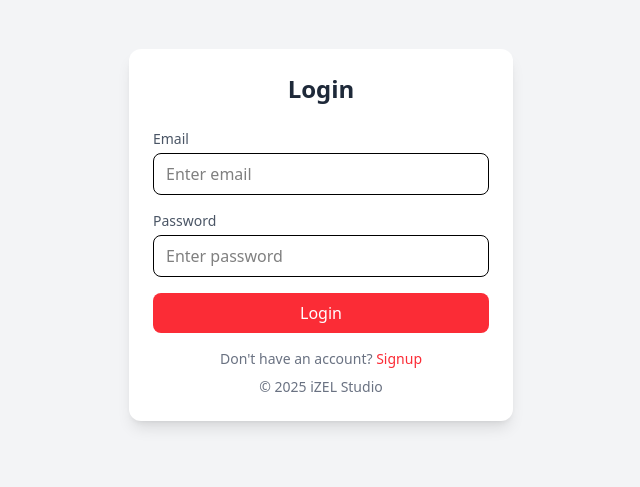
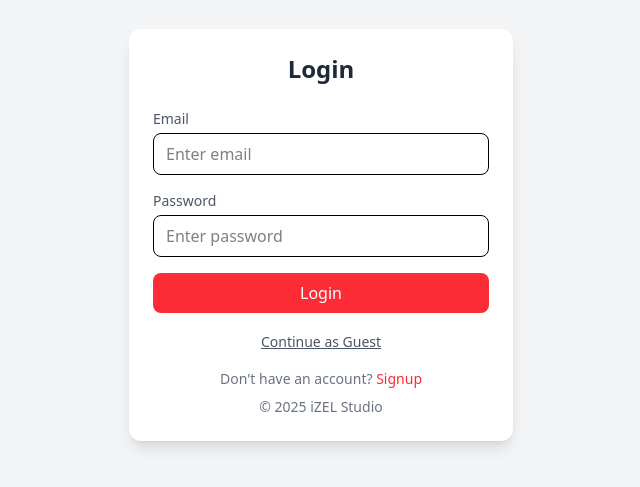
Before and after one commit to fayiz-123/iZEL-Frontend, a React (Vite) app: page /login in a window 1280 px wide. Shown: the part 165-652 px from the top of the page, without its empty margins (319-959 px from the left). Built offline with nearby package versions, Linux system fonts and the light colour scheme; no server answers.

Commit message:
- Added Login poAge continyue as guest button

```diff
--- a/src/pages/LoginPage.jsx
+++ b/src/pages/LoginPage.jsx
@@ -1,6 +1,6 @@
 import React, { useState } from "react";
 import { useNavigate } from "react-router-dom";
-import { Login, Logout } from "../services/authService";
+import { Login } from "../services/authService";
 import toast from "react-hot-toast";
 
 function LoginPage() {
@@ -19,32 +19,31 @@ const handleSubmit = async (e) => {
       if (response.success) {
         const { role } = response.data;
 
-      // Navigate based on role
+        toast.success("Login Successful");
+
         if (role === "admin") {
-                toast.success("Login Successfull")
-
           navigate("/admin");
         } else {
-        toast.success("Login Successfull")
           navigate("/");
         }
       } else {
-      // Handle invalid credentials gracefully
-      toast.dismiss()
-      toast.error("Invalid credentials" || response?.message);
+        toast.dismiss();
+        toast.error(response?.message || "Invalid credentials");
       }
     } catch (error) {
-    // This only runs on unexpected/unhandled errors
       console.error("Unexpected login error:", error);
-    toast.dismiss()
+      toast.dismiss();
       toast.error("Something went wrong. Please try again.");
     } finally {
       setLoading(false);
     }
   };
 
-
-
+  const continueAsGuest = () => {
+    // Optional: store a guest flag
+    localStorage.setItem("guest", "true");
+    navigate("/"); // redirect to homepage or main route
+  };
 
   return (
     <div className="min-h-screen flex items-center justify-center bg-gray-100 px-4">
@@ -87,6 +86,16 @@ const handleSubmit = async (e) => {
           </button>
         </form>
 
+        {/* Continue as Guest */}
+        <div className="mt-4 text-center">
+          <button
+            onClick={continueAsGuest}
+            className="text-gray-600 hover:text-gray-800 underline text-sm"
+          >
+            Continue as Guest
+          </button>
+        </div>
+
         <p className="mt-4 text-center text-sm text-gray-500">
           Don't have an account?{" "}
           <span
```
Lines whose indentation alone changed are shown as unchanged.
